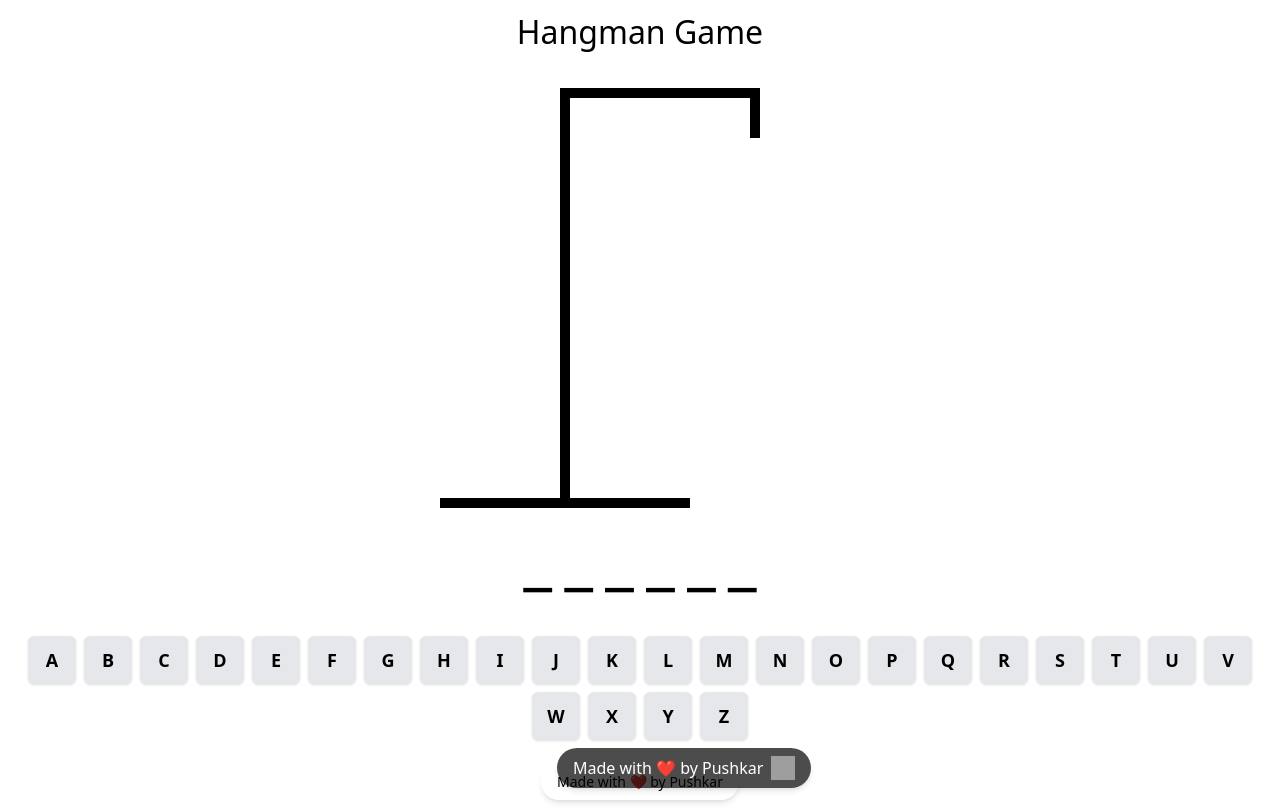
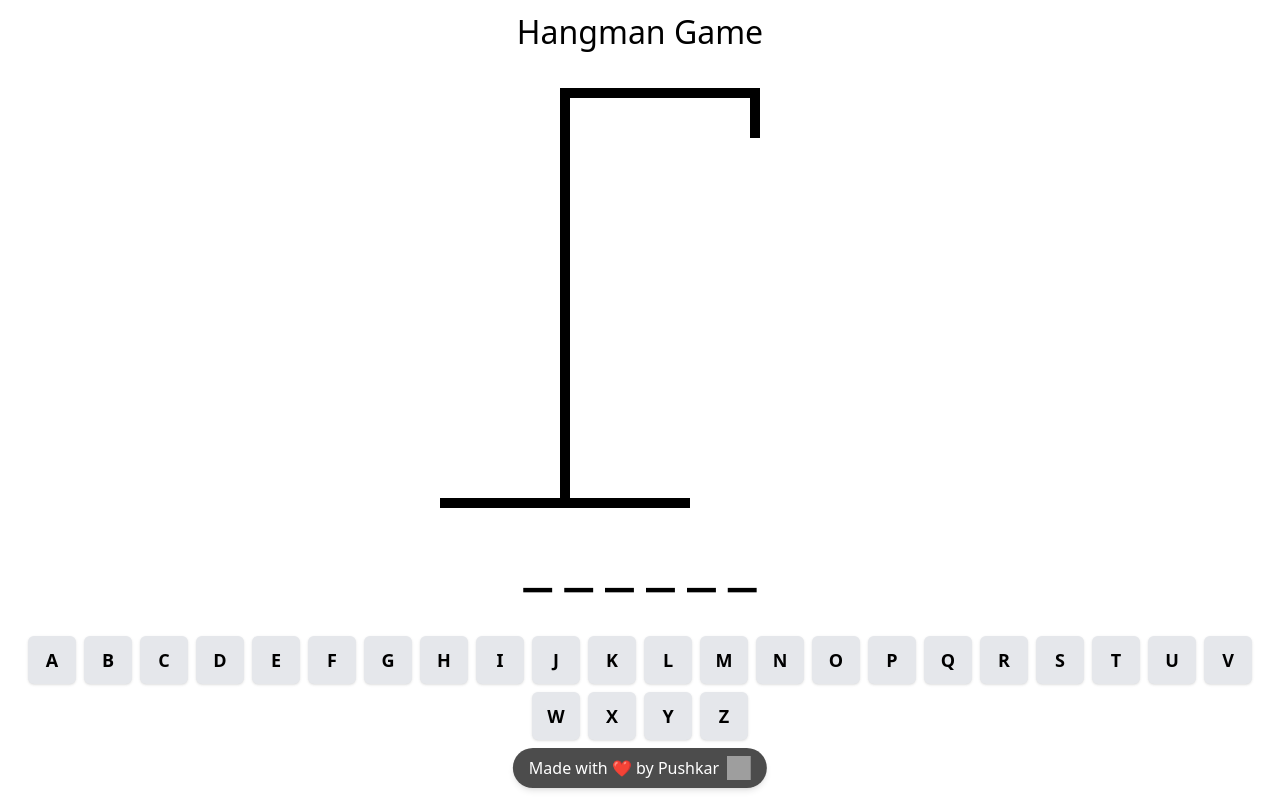
Before and after one commit to Pushkar021/Hangman-Typescript, a React (Vite) app: page / in a window 1280 px wide. Built offline with nearby package versions, Linux system fonts and the light colour scheme; grey boxes are pictures that could not be loaded.

Commit message:
repo link -0

```diff
--- a/src/App.tsx
+++ b/src/App.tsx
@@ -54,12 +54,10 @@ function App() {
         <Hangman numberOfGuesses={wrongCount} />
         <Hangmanword words={randWord} getWords={getOnClick} onwrong={onWrongUpdate} />
         <Keyboard onGuess={onGuess} guessedLetters={getOnClick} />
-        <div className="fixed bottom-0 mt-2  flex items-center gap-2 text-black text-sm  bg-opacity-70 px-4 py-2 rounded-full shadow-md">
-  <span>Made with ❤️ by Pushkar</span>
-  <div className="fixed bottom-3  flex items-center gap-2 bg-black bg-opacity-70 px-4 py-2 rounded-full shadow-md max-w-[90%] text-sm sm:text-base text-white">
+        <div className="fixed bottom-3 left-1/2 transform -translate-x-1/2 flex items-center gap-2 bg-black bg-opacity-70 px-4 py-2 rounded-full shadow-md max-w-[90%] text-sm sm:text-base text-white">
   <span className="whitespace-nowrap">Made with ❤️ by Pushkar</span>
   <a
-    href="https://github.com/your-https://github.com/Pushkar021/Hangman-Typescript"
+    href="https://github.com/your-username/your-repo"
     target="_blank"
     rel="noopener noreferrer"
   >
@@ -71,7 +69,6 @@ function App() {
   </a>
 </div>
 
-</div>
 
 
 
```
